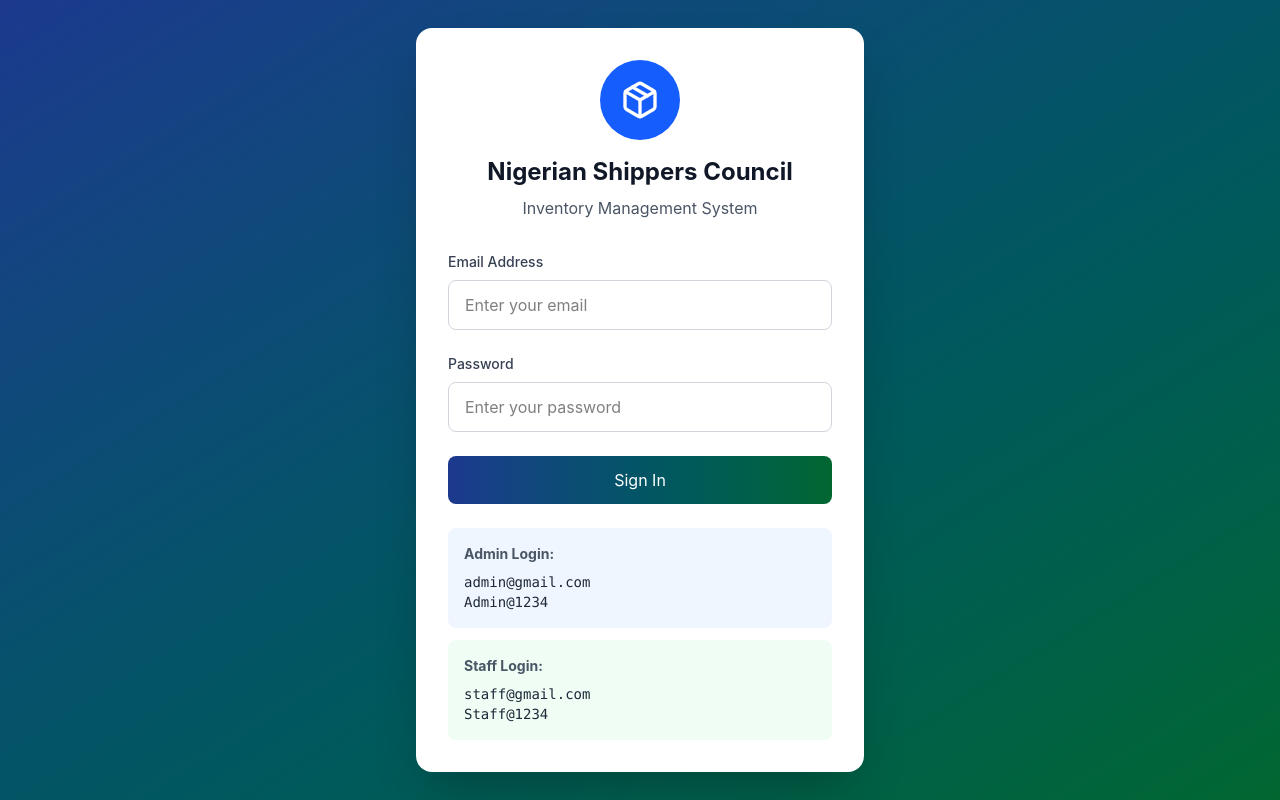
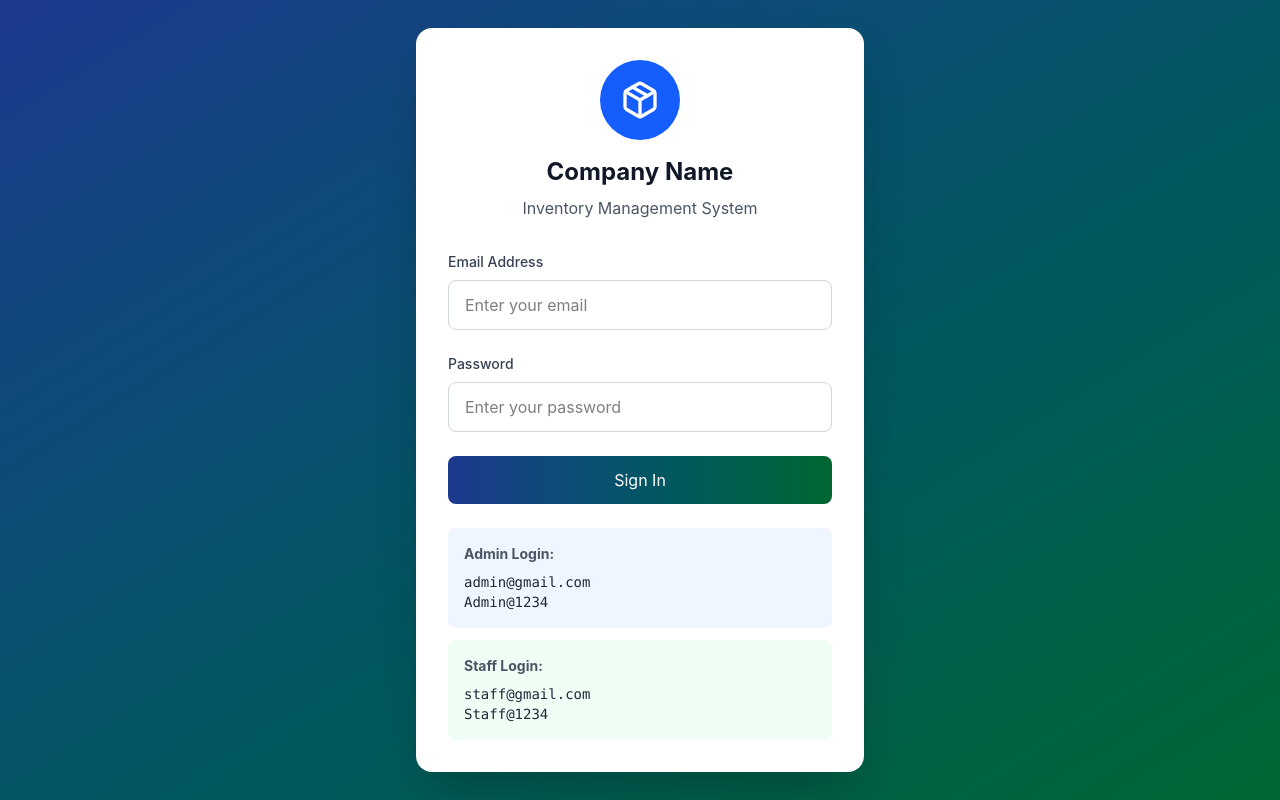
Before and after one commit to Tapetal/Inventory-Management-System-Demo, a React (Vite) app in the folder client/: page / in a window 1280 px wide. Built offline with nearby package versions, Linux system fonts and the light colour scheme.

Commit message:
Update company name in header and title for consistency

```diff
--- a/client/src/App.tsx
+++ b/client/src/App.tsx
@@ -220,7 +220,7 @@
           <div className="w-20 h-20 bg-blue-600 rounded-full flex items-center justify-center mx-auto mb-4">
             <Package className="w-10 h-10 text-white" />
           </div>
-          <h2 className="text-2xl font-bold text-gray-900 mb-2">Nigerian Shippers Council</h2>
+          <h2 className="text-2xl font-bold text-gray-900 mb-2">Company Name</h2>
           <p className="text-gray-600">Inventory Management System</p>
         </div>
 
@@ -287,7 +287,7 @@
               <Package className="w-5 h-5 text-white" />
             </div>
             <div>
-              <h1 className="text-lg font-semibold text-gray-900">NSC Inventory</h1>
+              <h1 className="text-lg font-semibold text-gray-900">Company Name Inventory</h1>
               <span className="bg-green-100 text-green-800 text-xs font-medium px-2 py-0.5 rounded">DEMO</span>
             </div>
           </div>
```
